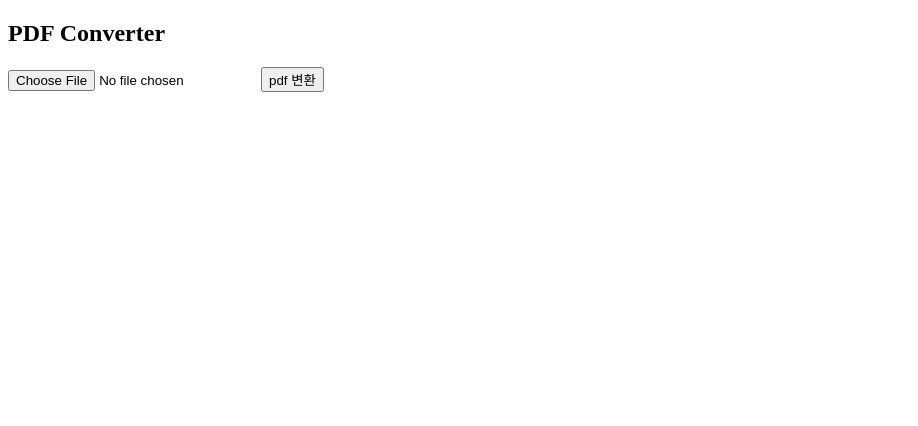
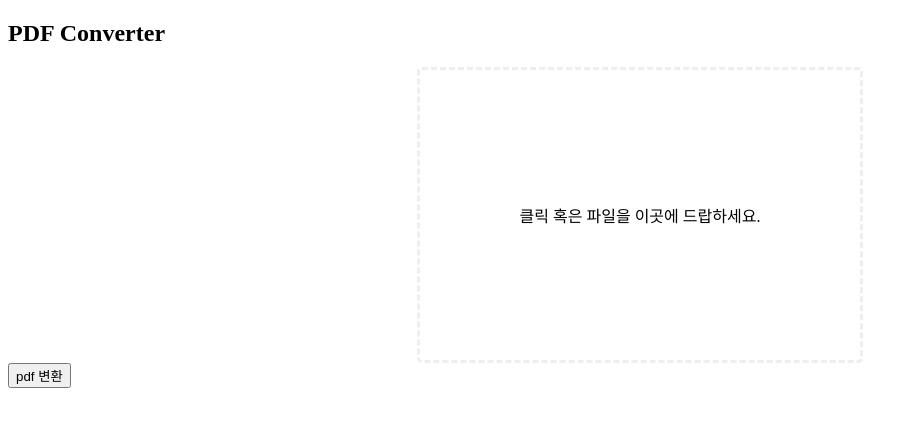
Before and after one commit to zlarbals/pdf-converter-fe, a React (Vite) app: page / in a window 1280 px wide. Shown: the top 426 px of the page, without its empty margins (0-918 px from the left). Built offline with nearby package versions, Linux system fonts and the light colour scheme.

Commit message:
feat: 파일 드래그&드랍 기능 구현

```diff
--- a/src/components/FileConvert.jsx
+++ b/src/components/FileConvert.jsx
@@ -1,14 +1,15 @@
-import { useState } from "react"
+import {useState} from "react"
+import UploadBox from "./UploadBox";
 
 function FileConvert() {
     const [inputFile, setInputFile] = useState(null);
 
-  const handleFileChange = (e) => {
-    setInputFile(e.target.files[0]);
+    const handleFileChange = (file) => {
+        setInputFile(file);
     };
 
     const handleUpload = async () => {
-    if(!inputFile){
+        if (!inputFile) {
             console.log('파일을 선택하세요.');
             return;
         }
@@ -17,27 +18,25 @@ function FileConvert() {
         formData.append('file', inputFile);
 
         try {
-      const response = await fetch('http://localhost:8080/convert/convertToPdf',{
+            const response = await fetch('http://localhost:8080/convert/convertToPdf', {
                 method: 'POST',
                 body: formData
             });
 
-      console.log(response);
-
-      if(response.ok){
+            if (response.ok) {
                 const byteArray = await response.arrayBuffer();
                 const blob = new Blob([byteArray]);
                 const url = URL.createObjectURL(blob);
                 const downloadLink = document.createElement('a');
                 downloadLink.href = url;
-        downloadLink.setAttribute('download','ConvertFile.pdf');
+                downloadLink.setAttribute('download', 'ConvertFile.pdf');
                 document.body.appendChild(downloadLink);
                 downloadLink.click();
                 document.body.removeCheld(downloadLink);
-      }else{
+            } else {
                 console.error('파일 변환에 실패했습니다.');
             }
-    }catch(error){
+        } catch (error) {
             console.error('네트워크 오류', error);
         }
     };
@@ -45,8 +44,10 @@ function FileConvert() {
 
     return (
         <div>
-      <input type="file" onChange={handleFileChange} />
+            <UploadBox onFileChange={handleFileChange}/>
+            <div>
                 <button onClick={handleUpload}>pdf 변환</button>
+            </div>
         </div>
     )
 }
--- /dev/null
+++ b/src/components/FileInfo.jsx
@@ -0,0 +1,15 @@
+function FileInfo({uploadFileInfo}) {
+
+    return (
+        <ul className="fileInfo">
+            {Object.entries(uploadFileInfo).map(([key, value]) => (
+                <li key={key}>
+                    <span className="fileInfo_key">{key}</span>
+                    <span className="fileInfo_value">{value}</span>
+                </li>
+            ))}
+        </ul>
+    )
+}
+
+export default FileInfo
--- /dev/null
+++ b/src/components/UploadBox.jsx
@@ -0,0 +1,55 @@
+import {useState} from "react"
+import './styles.css'
+import FileInfo from "./FileInfo.jsx";
+
+function UploadBox({onFileChange}) {
+    const [isActive, setActive] = useState(false);
+    const [uploadFileInfo, setUploadFileInfo] = useState(null);
+    const handleDragStart = () => {
+        setActive(true);
+    }
+
+    const handleDragEnd = () => {
+        setActive(false);
+    }
+
+    const handleDragOver = (e) => {
+        e.preventDefault();
+    }
+
+    const handleDrop = (e) => {
+        e.preventDefault();
+
+        const file = e.dataTransfer.files[0];
+        console.log(file);
+        onFileChange(file);
+        setActive(false);
+        setFileInfo(file);
+    }
+
+    const setFileInfo = (file) => {
+        const {name, size: byteSize, type} = file;
+        const size = (byteSize / (1024 * 1024)).toFixed(2) + 'mb';
+        setUploadFileInfo({name, size, type});
+    }
+
+
+    return (
+        <label className={`uploadBox${isActive ? ' active' : ''}`}
+               onDragEnter={handleDragStart}
+               onDragOver={handleDragOver}
+               onDragLeave={handleDragEnd}
+               onDrop={handleDrop}>
+
+            <input type="file" className="uploadBox_file"/>
+            {uploadFileInfo && <FileInfo uploadFileInfo={uploadFileInfo}/>}
+
+            {!uploadFileInfo && (
+                <p>클릭 혹은 파일을 이곳에 드랍하세요.</p>
+            )}
+
+        </label>
+    )
+}
+
+export default UploadBox
--- /dev/null
+++ b/src/components/styles.css
@@ -0,0 +1,46 @@
+.uploadBox {
+    width: 300px;
+    height: 150px;
+    margin: auto;
+    background-color: #fff;
+    border-radius: 5px;
+    border: 3px dashed #eee;
+    padding: 70px;
+    display: flex;
+    flex-direction: column;
+    justify-content: center;
+    align-items: center;
+    cursor: pointer;
+}
+
+.uploadBox:hover {
+    border-color: #1a1a1a;
+}
+
+.uploadBox.active {
+    background-color: #888888;
+    border-color: #1a1a1a;
+}
+
+.uploadBox_file {
+    display: none;
+}
+
+.fileInfo {
+    width: 100%;
+    list-style: none;
+    padding: 0;
+    display: flex;
+    flex-direction: column;
+}
+
+.fileInfo .fileInfo_key {
+    display: block;
+    font-weight: 500;
+    font-size: 12px;
+    margin-bottom: 4px;
+}
+
+.fileInfo .fileInfo_value {
+    font-size: 14px;
+}
```
Lines whose indentation alone changed are shown as unchanged.
